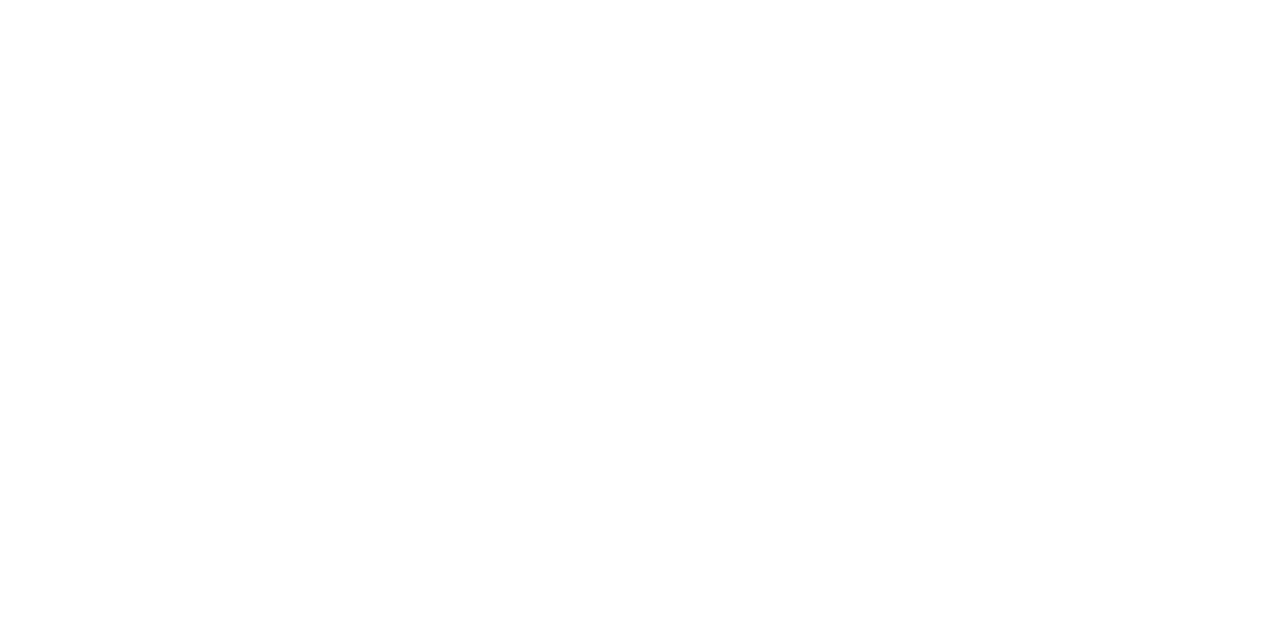
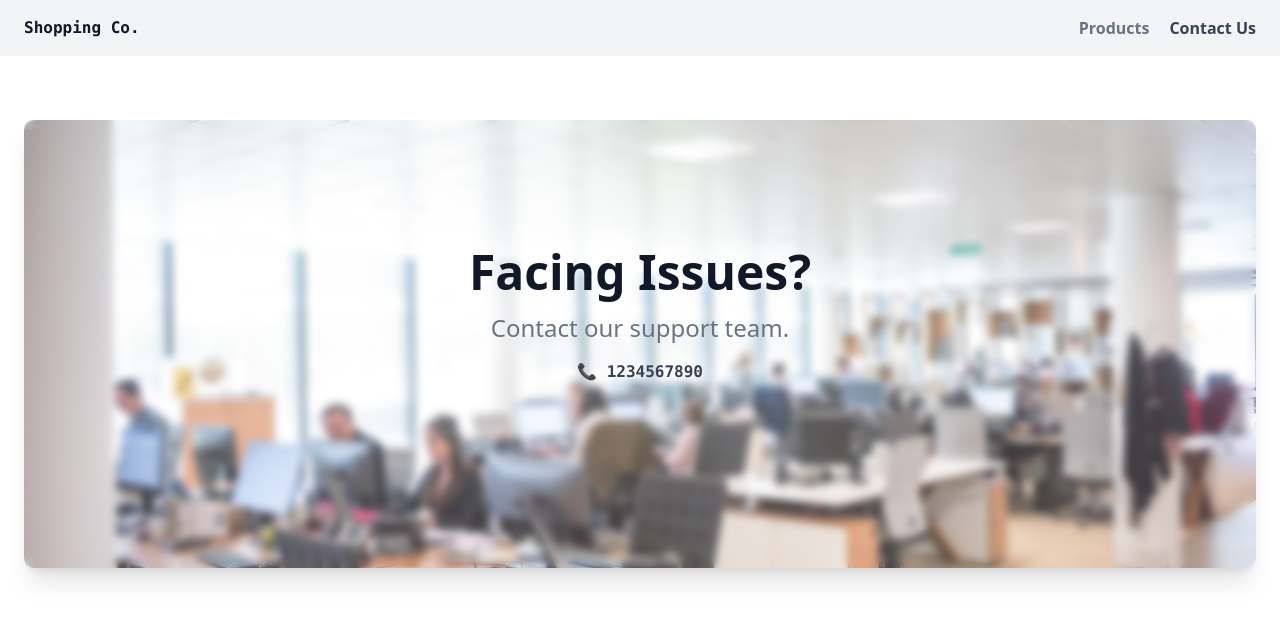
Before and after one commit to s4rvessh04/FRTProject, a plain HTML site: page contact.html in a window 1280 px wide. Drawn offline with nearby package versions, Linux system fonts and the light colour scheme.

Commit message:
Added: Contact page

```diff
--- a/contact.html
+++ b/contact.html
@@ -5,11 +5,39 @@
     <meta charset="UTF-8">
     <meta http-equiv="X-UA-Compatible" content="IE=edge">
     <meta name="viewport" content="width=device-width, initial-scale=1.0">
+    <script src="https://cdn.tailwindcss.com"></script>
     <title>Contact Us</title>
 </head>
 
 <body>
-
+    <div class="text-gray-900">
+        <header>
+            <nav class="sticky top-0 flex lg:py-4 py-2 lg:px-6 px-4 bg-gray-100 justify-between space-x-1">
+                <div class="font-bold font-mono">
+                    <a href="index.html">Shopping Co.</a>
+                </div>
+                <ul
+                    class="flex space-x-5 text-gray-500 lg:text-base lg:font-regular font-semibold text-sm items-center">
+                    <li class="hover:text-gray-700"><a href="products.html">Products</a></li>
+                    <li class="hover:text-gray-700 text-gray-700"><a href="contact.html">Contact Us</a></li>
+                </ul>
+            </nav>
+        </header>
+        <main class="px-6">
+            <div class="relative">
+                <div class="text-center absolute backdrop-blur-sm bg-white/20 w-full h-full rounded-lg">
+                    <h1 class="lg:text-5xl text-4xl font-bold lg:mt-[10vw] mt-[5vh]">Facing Issues?</h1>
+                    <h3 class="lg:text-2xl text-xl font-medium text-gray-500 lg:mt-4 mt-2">Contact our support team.
+                    </h3>
+                    <div class="mt-[2vh] font-semibold text-gray-700 font-mono">
+                        &#128222; 1234567890
+                    </div>
+                </div>
+                <img src="assets/contact.jpg"
+                    class="object-cover filter  lg:h-[35vw] h-[50vw] w-full lg:mt-[5vw] mt-[5vh] lg:mb-0 mb-[2vh] rounded-xl shadow-xl">
+            </div>
+        </main>
+    </div>
 </body>
 
 </html>
```
Also changed, not shown: assets/contact.jpg (added).
